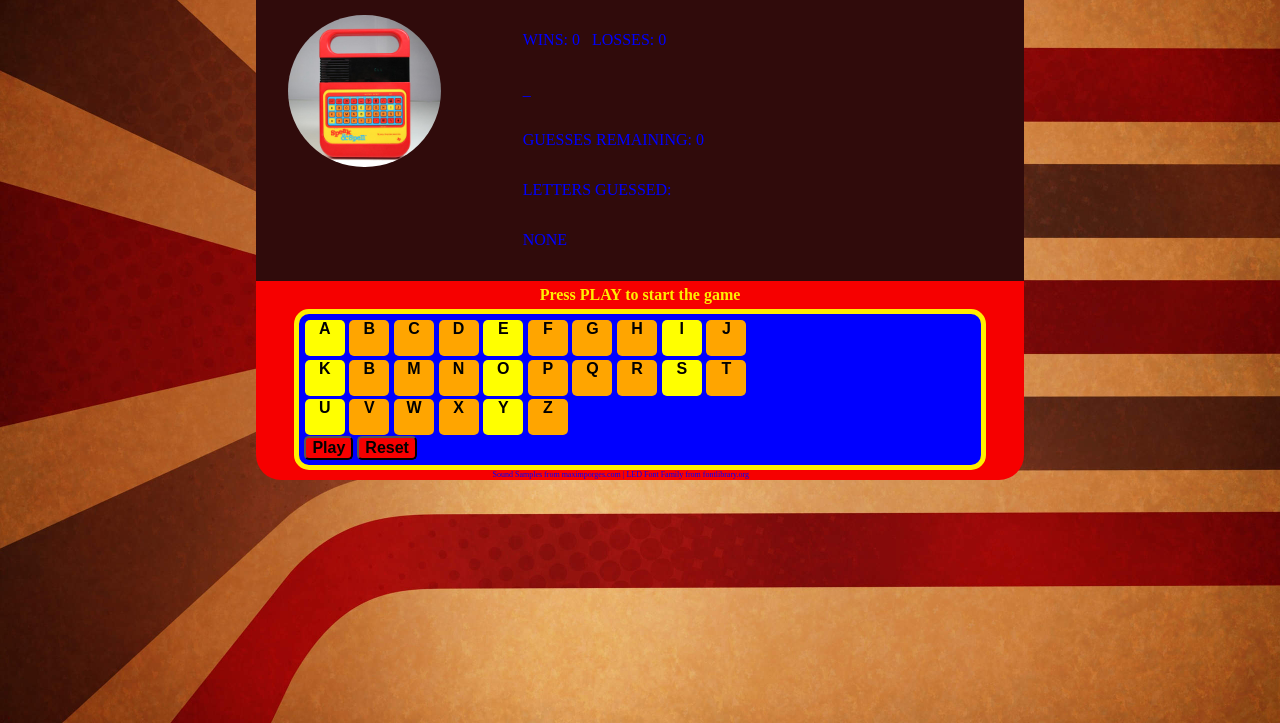
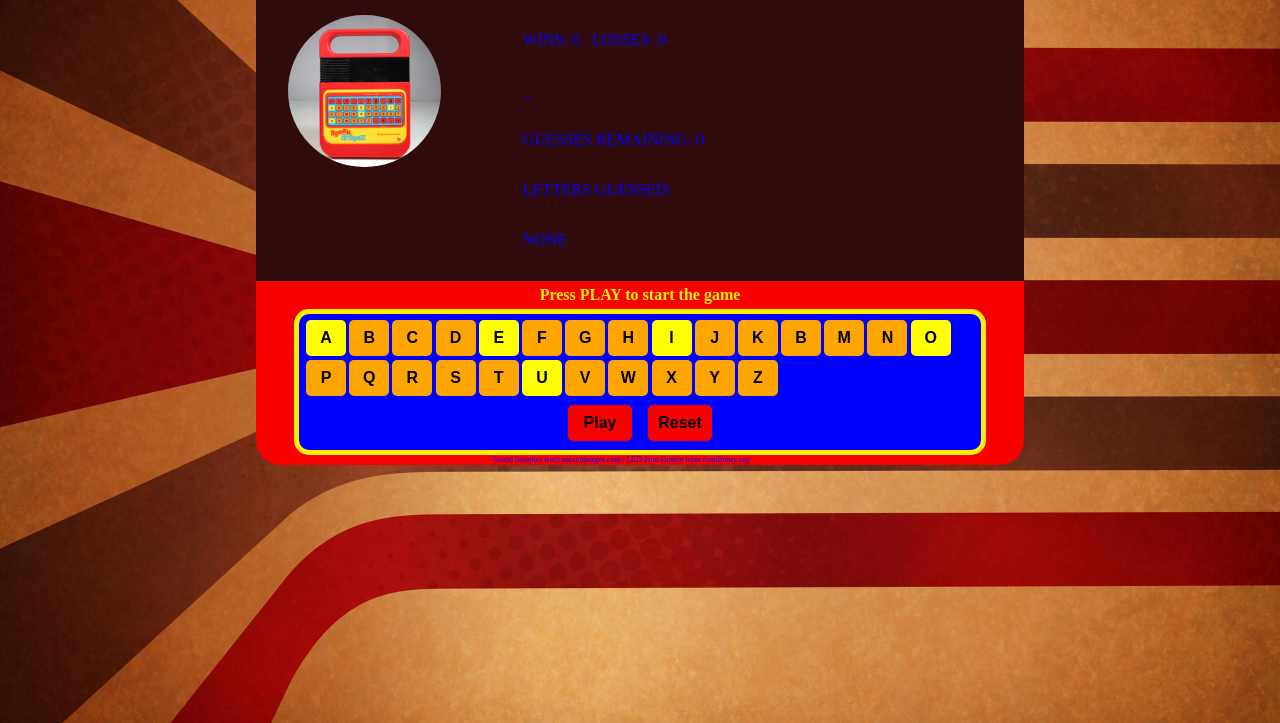
Before and after one commit to orlandocarnate/Speak-n-Spell-Game, a plain HTML site: page index.html in a window 1280 px wide. Shown: the part 77-800 px from the top of the page. Drawn offline with nearby package versions, Linux system fonts and the light colour scheme; a web font is replaced by a local one.

Commit message:
Use flexbox for keypad

```diff
--- a/assets/css/style.css
+++ b/assets/css/style.css
@@ -104,33 +104,52 @@ footer {
   width: 90%;
   margin: 0 auto;
 
+
 }
 
 .keys {
+  display: flex;
+  flex-wrap: wrap;
+  /* flex-direction: column; */
   /* width: 100%; */
-  margin: 0 auto;
+  /* margin: 0 auto; */
+}
+.play-buttons {
+  display: flex;
+  justify-content: center;
 }
 
 .main-btn {
   text-align: center;
-  border-color: black;
+  font-family: Arial, Helvetica, sans-serif;
   background-color: rgb(246,0,0);
-  border-width: 2px;
   border-radius: 5px;
   font-weight: bold;
   font-size: 1em;
+  width: 4em;
+  height: 2.25em;
+  margin: .5em .5em .25em .5em;
+  border-color: black;
+  border-width: 2px;
+  display: flex;
+  justify-content: center;
+  align-items: center;
 }
 
 .letter {
+
   text-align: center;
   font-family: Arial, Helvetica, sans-serif;
-  display: inline-block;
+  display: flex;
+  /* flex-direction: column; */
+  justify-content: center;
+  align-items: center;
   border-radius: 5px;
   font-weight: bold;
   font-size: 1em;
   width: 2.5em;
   height: 2.25em;
-  margin: .1em .02em;
+  margin: .1em;
 }
 .vowel {
   background-color: yellow;
--- a/assets/javascript/game.js
+++ b/assets/javascript/game.js
@@ -48,13 +48,13 @@ var wordGame = {
         console.log("random word: " + randomWord);
 
         // assign randomWord length to guessCount
-        guessCount = 5;
+        guessCount = 7;
         // guessCount = randomWord.length;
         guessCountID.textContent = guessCount;
 
         // create a variable with underlines and spaces.
         fillInTheBlank = '';
-        for (i = 0; i < guessCount; i++) {
+        for (i = 0; i < randomWord.length; i++) {
             fillInTheBlank += '_';
         }
         fillInTheBlank = fillInTheBlank.split('').join(' ');
--- a/index.html
+++ b/index.html
@@ -53,7 +53,6 @@
     <!-- KEYPAD CONTAINER -->
     <div class="keypad-container">
       <div class="keys">
-        <div class="row">
         <div class="letter vowel" value="a">A</div>
         <div class="letter consonant" value="b">B</div>
         <div class="letter consonant" value="c">C</div>
@@ -64,9 +63,8 @@
         <div class="letter consonant" value="h">H</div>
         <div class="letter vowel" value="i">I</div>
         <div class="letter consonant" value="j">J</div>
-        </div>
-        <div class="row">
-          <div class="letter vowel" value="j">K</div>
+
+        <div class="letter consonant" value="j">K</div>
         <div class="letter consonant" value="l">B</div>
         <div class="letter consonant" value="m">M</div>
         <div class="letter consonant" value="n">N</div>
@@ -74,24 +72,22 @@
         <div class="letter consonant" value="p">P</div>
         <div class="letter consonant" value="q">Q</div>
         <div class="letter consonant" value="r">R</div>
-          <div class="letter vowel" value="s">S</div>
+        <div class="letter consonant" value="s">S</div>
         <div class="letter consonant" value="t">T</div>
-        </div>
-        <div class="row">
+
         <div class="letter vowel" value="U">U</div>
         <div class="letter consonant" value="V">V</div>
         <div class="letter consonant" value="W">W</div>
         <div class="letter consonant" value="X">X</div>
-          <div class="letter vowel" value="Y">Y</div>
+        <div class="letter consonant" value="Y">Y</div>
         <div class="letter consonant" value="Z">Z</div>
 
-        </div>
-        <div class="row">
-          <button type="button" class="main-btn" id="playButton">Play</button>
-          <button type="button" class="main-btn" id="resetButton">Reset</button>
+
 
       </div>
-
+      <div class="play-buttons">
+        <div class="main-btn" id="playButton">Play</div>
+        <div class="main-btn" id="resetButton">Reset</div>
       </div>
     </div>
 
```
Lines whose indentation alone changed are shown as unchanged.
